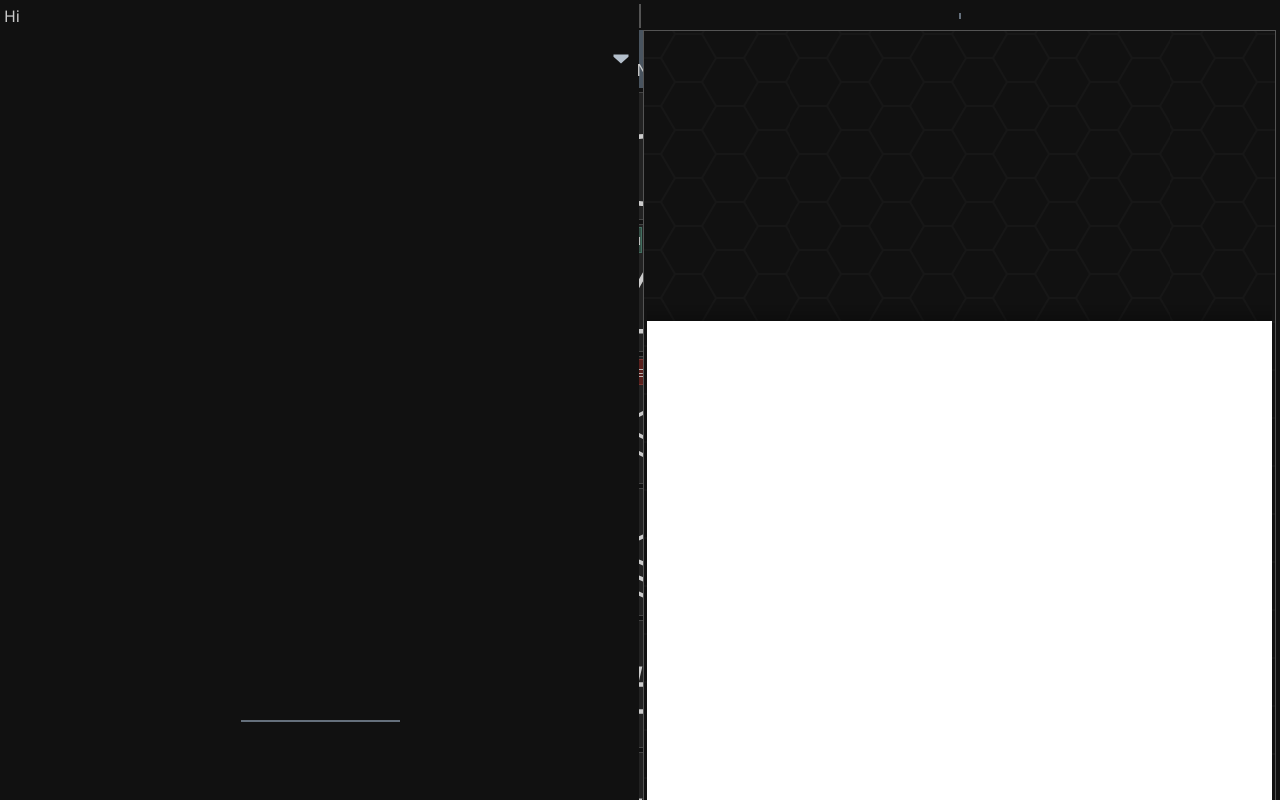
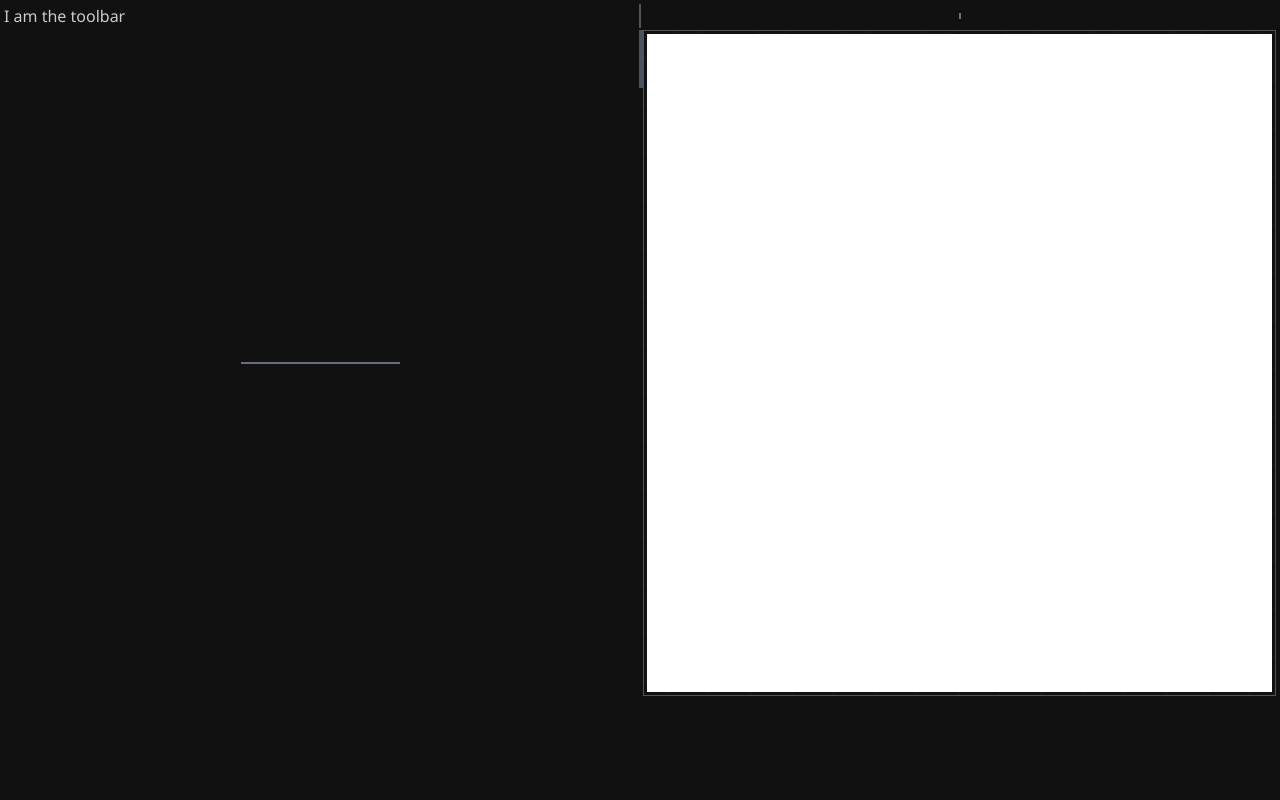
Before and after one commit to RobMayer/arcanigen, a React (Vite) app: page / in a window 1280 px wide. Built offline with nearby package versions, Linux system fonts and the light colour scheme.

Commit message:
node drawer fixes

```diff
--- a/src/components/styles.ts
+++ b/src/components/styles.ts
@@ -43,7 +43,7 @@ export namespace COMMON_STYLES {
     export const LITEBUTTON = `
         display: inline-flex;
         align-items: center;
-        justify-content: center;
+        justify-content: start;
         cursor: pointer;
         transition: outline-offset 0.1s ease;
         outline: 1px solid transparent;
--- a/src/definitions/betterTypes.ts
+++ b/src/definitions/betterTypes.ts
@@ -144,6 +144,7 @@ namespace Registries {
         shape: "confirm",
         meta: "emphasis",
         math: "accent",
+        custom: "emphasis",
     } as const satisfies { [key: string]: Flavour };
 }
 
--- a/src/features/nodedrawer.tsx
+++ b/src/features/nodedrawer.tsx
@@ -2,10 +2,13 @@ import styled from "styled-components";
 import { Accordion } from "../components/containers/Accordion";
 import { GraphIdContext } from "../state/graphId";
 import { Icon, ICONS } from "../components/Icon";
-import { Dispatch, SetStateAction, useCallback, useMemo } from "react";
+import { Dispatch, SetStateAction, useCallback, useMemo, useState } from "react";
 import { Project } from "../state/project";
 import { DragPaneControls } from "../components/wrappers/DragPane";
 import { NodeDefinitions, NodeTypes } from "../definitions/betterTypes";
+import { TextInput } from "../components/inputs/TextInput";
+import { CheckBox } from "../components/buttons/CheckBox";
+import { UsersType } from "../state/project/types";
 
 const LocalAccordion = styled(Accordion)`
     padding: 0.25em;
@@ -13,8 +16,34 @@ const LocalAccordion = styled(Accordion)`
     font-variant: small-caps;
 `;
 
+const VISIBLE_CATEGORIES_ROOT: NodeTypes.Category[] = ["shape", "primitive", "collection", "meta", "math", "custom"];
+const VISIBLE_CATEGORIES_SUBGRAPH: NodeTypes.Category[] = ["shape", "primitive", "collection", "meta", "math", "inputs", "outputs", "custom"];
+
+const getForbiddenSubgraphs = (currentGraphId: string, users: UsersType): Set<string> => {
+    const forbidden = new Set([currentGraphId]);
+    const queue = [currentGraphId];
+    while (queue.length > 0) {
+        const id = queue.pop()!;
+        for (const entry of users[id] ?? []) {
+            if (!forbidden.has(entry.scope)) {
+                forbidden.add(entry.scope);
+                queue.push(entry.scope);
+            }
+        }
+    }
+    return forbidden;
+};
+
 export const NodeDrawer = ({ graphId, paneControls, isOpen, onOpenToggle }: { graphId: string; paneControls: DragPaneControls; isOpen: boolean; onOpenToggle: Dispatch<SetStateAction<boolean>> }) => {
-    const nodeTypes = useMemo(() => {
+    const [searchFilter, setSearchFilter] = useState("");
+    const [categoryFilter, setCategoryFilter] = useState<Set<NodeTypes.Category>>(new Set());
+
+    const meta = Project.useMeta();
+    const users = Project.useUsers();
+
+    const visibleCategories = graphId === "root" ? VISIBLE_CATEGORIES_ROOT : VISIBLE_CATEGORIES_SUBGRAPH;
+
+    const allNodeTypes = useMemo(() => {
         return NodeTypes.list().filter((each) => {
             if (each.type === "result" || (each.type as string) === "custom") {
                 return false;
@@ -26,11 +55,67 @@ export const NodeDrawer = ({ graphId, paneControls, isOpen, onOpenToggle }: { gr
         });
     }, [graphId]);
 
+    const filteredNodeTypes = useMemo(() => {
+        return allNodeTypes.filter((each) => {
+            if (categoryFilter.size > 0 && !categoryFilter.has(each.category)) {
+                return false;
+            }
+            if (searchFilter && !each.displayName.toLowerCase().includes(searchFilter.toLowerCase())) {
+                return false;
+            }
+            return true;
+        });
+    }, [allNodeTypes, categoryFilter, searchFilter]);
+
+    const showCustomCategory = categoryFilter.size === 0 || categoryFilter.has("custom");
+
+    const forbidden = useMemo(() => getForbiddenSubgraphs(graphId, users), [graphId, users]);
+
+    const subgraphs = useMemo(() => {
+        if (!showCustomCategory) return [];
+        return Object.entries(meta)
+            .filter(([id]) => id !== "root")
+            .filter(([, { name }]) => !searchFilter || name.toLowerCase().includes(searchFilter.toLowerCase()));
+    }, [meta, searchFilter, showCustomCategory]);
+
+    const showNewCustom = showCustomCategory && (!searchFilter || "new custom".includes(searchFilter.toLowerCase()));
+
+    const toggleCategory = useCallback((cat: NodeTypes.Category) => {
+        setCategoryFilter((prev) => {
+            const next = new Set(prev);
+            if (next.has(cat)) {
+                next.delete(cat);
+            } else {
+                next.add(cat);
+            }
+            return next;
+        });
+    }, []);
+
+    const clearCategoryFilter = useCallback(() => {
+        setCategoryFilter(new Set());
+    }, []);
+
     return (
         <GraphIdContext value={graphId}>
             <LocalAccordion title={"Add Nodes"} isOpen={isOpen} onOpenChange={onOpenToggle} iconClosed={ICONS.Caret.Up}>
                 <Pane>
-                    <CardGrid nodeTypes={nodeTypes} paneControls={paneControls} />
+                    <SearchBar>
+                        <TextInput value={searchFilter} onValue={setSearchFilter} placeholder="Search..." />
+                    </SearchBar>
+                    <Sidebar>
+                        <CheckBox checked={categoryFilter.size === 0} onToggle={clearCategoryFilter}>
+                            All
+                        </CheckBox>
+                        {visibleCategories.map((cat) => (
+                            <CheckBox key={cat} checked={categoryFilter.has(cat)} onToggle={() => toggleCategory(cat)} flavour={NodeTypes.CATEGORY_FLAVOURS[cat]}>
+                                {cat}
+                            </CheckBox>
+                        ))}
+                    </Sidebar>
+                    <ContentPane>
+                        <CardGrid nodeTypes={filteredNodeTypes} paneControls={paneControls} subgraphs={subgraphs} forbidden={forbidden} showNewCustom={showNewCustom} />
+                    </ContentPane>
                 </Pane>
             </LocalAccordion>
         </GraphIdContext>
@@ -38,11 +123,54 @@ export const NodeDrawer = ({ graphId, paneControls, isOpen, onOpenToggle }: { gr
 };
 
 const Pane = styled.div`
+    display: grid;
+    grid-template-columns: auto 1fr;
+    grid-template-rows: auto 1fr;
+    gap: 6px;
+    padding: 6px;
+    grid-template-areas:
+        "filter filter"
+        "sidebar contents";
+    position: relative;
+`;
+
+const SearchBar = styled.div`
+    grid-area: filter;
+    display: flex;
+`;
+
+const Sidebar = styled.div`
+    grid-area: sidebar;
+    display: flex;
+    flex-direction: column;
+    gap: 2px;
+    font-variant: small-caps;
+`;
+
+const ContentPane = styled.div`
+    grid-area: contents;
     min-height: 0;
     overflow-y: scroll;
+    position: absolute;
+    inset: 0;
 `;
 
-const CardGrid = styled(({ className, nodeTypes, paneControls }: { className?: string; nodeTypes: NodeTypes.Any[]; paneControls: DragPaneControls }) => {
+const CardGrid = styled(
+    ({
+        className,
+        nodeTypes,
+        paneControls,
+        subgraphs,
+        forbidden,
+        showNewCustom,
+    }: {
+        className?: string;
+        nodeTypes: NodeTypes.Any[];
+        paneControls: DragPaneControls;
+        subgraphs: [string, { name: string }][];
+        forbidden: Set<string>;
+        showNewCustom: boolean;
+    }) => {
         const { addNodeByType } = Project.useMethods();
 
         const addNode = useCallback(
@@ -53,14 +181,39 @@ const CardGrid = styled(({ className, nodeTypes, paneControls }: { className?: s
             [addNodeByType, paneControls],
         );
 
+        const addSubgraph = useCallback(
+            (subgraphId: string) => {
+                const { x, y } = paneControls.get();
+                addNodeByType(NodeTypes.get("custom"), { graphId: subgraphId }, { x: -x, y: -y });
+            },
+            [addNodeByType, paneControls],
+        );
+
         return (
             <div className={className}>
                 {nodeTypes.map((each) => {
                     return <NodeCard nodeType={each} key={each.defaultLabel} handleAdd={addNode} />;
                 })}
+                {showNewCustom && (
+                    <NewCustomCard data-flavour={"info"}>
+                        <div data-part={"title"}>New Custom</div>
+                        <div data-part={"icon"}>
+                            <Icon shape={ICONS.Plus} />
+                        </div>
+                    </NewCustomCard>
+                )}
+                {subgraphs.map(([id, { name }]) => (
+                    <SubgraphCard key={id} disabled={forbidden.has(id)} onClick={() => addSubgraph(id)} data-flavour={NodeTypes.CATEGORY_FLAVOURS.custom}>
+                        <div data-part={"title"}>{name || id}</div>
+                        <div data-part={"icon"}>
+                            <Icon shape={ICONS.Cascade} />
+                        </div>
+                    </SubgraphCard>
+                ))}
             </div>
         );
-})`
+    },
+)`
     display: grid;
     grid-template-columns: repeat(auto-fill, 128px);
     gap: 4px;
@@ -68,31 +221,7 @@ const CardGrid = styled(({ className, nodeTypes, paneControls }: { className?: s
     justify-content: center;
 `;
 
-const NodeCard = styled(
-    ({
-        nodeType,
-        className,
-        disabled,
-        handleAdd,
-    }: {
-        nodeType: NodeTypes.Any;
-        className?: string;
-        disabled?: boolean;
-        handleAdd: (nodeType: NodeTypes.Any, params: Partial<NodeDefinitions.PayloadTypeOf<NodeDefinitions.Any>>) => void;
-    }) => {
-        const doAdd = useCallback(() => {
-            handleAdd(nodeType, {});
-        }, [nodeType, handleAdd]);
-        return (
-            <button className={className} data-flavour={NodeTypes.CATEGORY_FLAVOURS[nodeType.category]} disabled={disabled} onClick={doAdd}>
-                <div data-part={"title"}>{nodeType.displayName}</div>
-                <div data-part={"icon"}>
-                    <Icon shape={nodeType.iconCard} />
-                </div>
-            </button>
-        );
-    },
-)`
+const CARD_STYLES = `
     background: #222;
     border: 1px solid #444;
     padding: 2px;
@@ -125,3 +254,45 @@ const NodeCard = styled(
         align-items: center;
     }
 `;
+
+const NodeCard = styled(
+    ({
+        nodeType,
+        className,
+        disabled,
+        handleAdd,
+    }: {
+        nodeType: NodeTypes.Any;
+        className?: string;
+        disabled?: boolean;
+        handleAdd: (nodeType: NodeTypes.Any, params: Partial<NodeDefinitions.PayloadTypeOf<NodeDefinitions.Any>>) => void;
+    }) => {
+        const doAdd = useCallback(() => {
+            handleAdd(nodeType, {});
+        }, [nodeType, handleAdd]);
+        return (
+            <button className={className} data-flavour={NodeTypes.CATEGORY_FLAVOURS[nodeType.category]} disabled={disabled} onClick={doAdd}>
+                <div data-part={"title"}>{nodeType.displayName}</div>
+                <div data-part={"icon"}>
+                    <Icon shape={nodeType.iconCard} />
+                </div>
+            </button>
+        );
+    },
+)`
+    ${CARD_STYLES}
+`;
+
+const SubgraphCard = styled.button`
+    ${CARD_STYLES}
+`;
+
+const NewCustomCard = styled.button`
+    ${CARD_STYLES}
+    border-style: dashed;
+    opacity: 0.8;
+    &:hover {
+        opacity: 1;
+        border-color: #888;
+    }
+`;
--- a/src/index.tsx
+++ b/src/index.tsx
@@ -50,7 +50,7 @@ const Primary = () => {
 
     return (
         <Layout ref={layoutRef} style={style} data-state={isDrawerOpen ? "drawer-open" : undefined}>
-            <div data-gridarea={"toolbar"}>Hi</div>
+            <div data-gridarea={"toolbar"}>I am the toolbar</div>
             <div data-gridarea={"nodegraph"}>
                 <GraphView graphId={"root"} paneControls={graphPaneControls} />
             </div>
@@ -95,7 +95,7 @@ const Layout = styled.div`
     inset: 0;
     display: grid;
     grid-template-columns: var(--ratio_L) 2px var(--ratio_R);
-    grid-template-rows: auto 1fr 2px auto;
+    grid-template-rows: min-content 1fr 2px auto;
     padding: 4px;
     gap: 2px;
     grid-template-areas:
@@ -104,7 +104,7 @@ const Layout = styled.div`
         "rowResize colResize canvas"
         "drawer colResize canvas";
     &[data-state~="drawer-open"] {
-        grid-template-rows: auto var(--ratio_T) 2px var(--ratio_B);
+        grid-template-rows: min-content auto 2px minmax(min-content, var(--ratio_B));
     }
     & > div {
         grid-area: attr(data-gridarea type(<custom-ident>));
@@ -125,7 +125,7 @@ const Layout = styled.div`
         display: grid;
         grid-template-rows: auto;
         grid-auto-rows: 1fr;
-        gap 2px;
+        gap: 2px;
     }
 `;
 
--- a/src/state/project/index.tsx
+++ b/src/state/project/index.tsx
@@ -516,4 +516,14 @@ export namespace Project {
 
         return useSyncExternalStore(ctx.interfaces.subscribe, selector);
     };
+
+    export const useMeta = () => {
+        const ctx = useContext(CTX)!;
+        return useSyncExternalStore(ctx.meta.subscribe, ctx.meta.get);
+    };
+
+    export const useUsers = () => {
+        const ctx = useContext(CTX)!;
+        return useSyncExternalStore(ctx.users.subscribe, ctx.users.get);
+    };
 }
```
Lines whose indentation alone changed are shown as unchanged.
